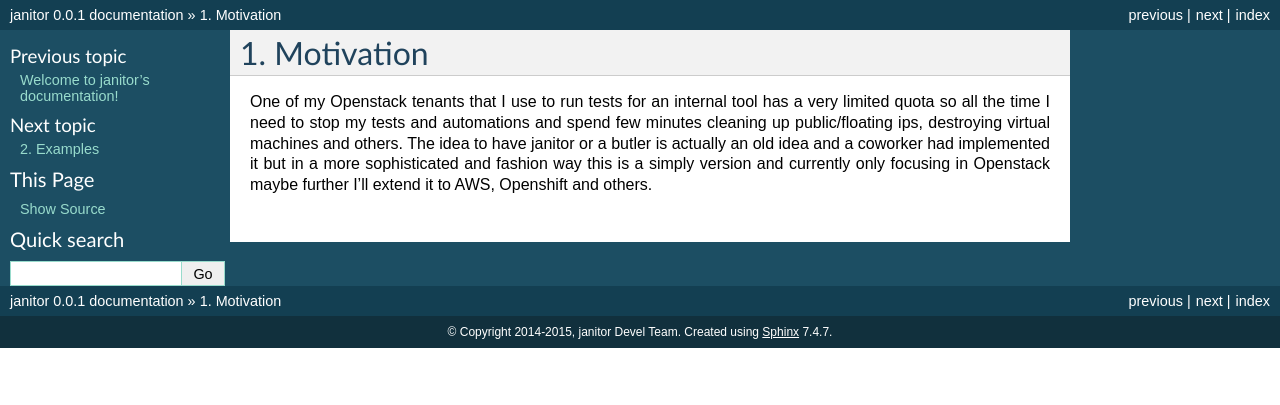
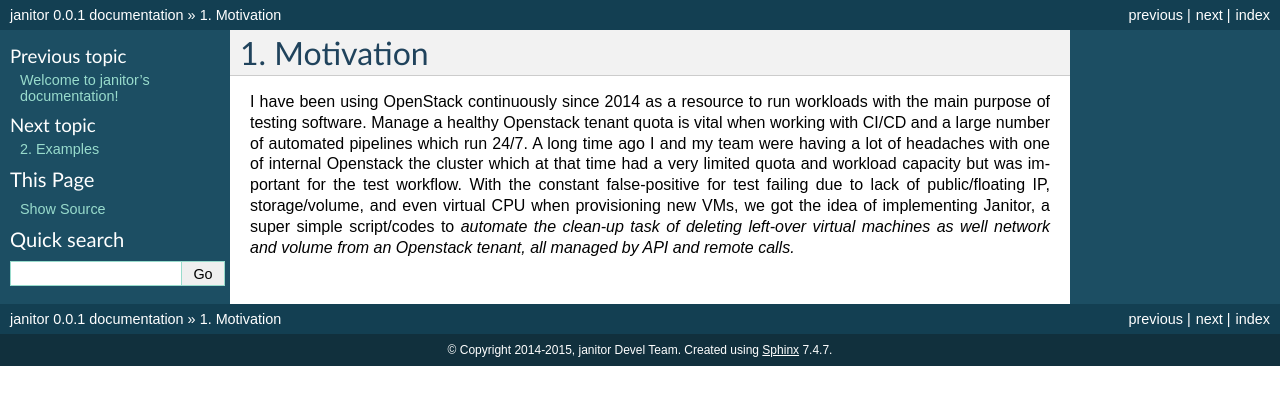
Before and after one commit to eduardocerqueira/janitor, a Sphinx documentation site: the page built from docs/source/motivation.rst, in a window 1280 px wide. Shown: the top 405 px of the page. Built offline with Sphinx 7.4.7, drawn with Linux system fonts in a browser that asks for light colours.

```diff
--- a/docs/source/examples.rst
+++ b/docs/source/examples.rst
@@ -14,6 +14,9 @@ clean up virtual machines and release floating ips for Openstack keep items decl
     source ~/mytenant-openrc.sh
 	janitor --openstack --whitelist /tmp/whitelist.txt
 
+or passing openrc as argument:
+
+    janitor openstack --openrc /root/openrc.sh --whitelist /var/lib/jenkins/workspace/janitor/janitor_whitelist.txt --keystone v3
 
 listing history for your janitor:
 
--- a/docs/source/motivation.rst
+++ b/docs/source/motivation.rst
@@ -4,10 +4,11 @@
 Motivation
 ==========
 
-One of my Openstack tenants that I use to run tests for an internal tool has
-a very limited quota so all the time I need to stop my tests and automations
-and spend few minutes cleaning up public/floating ips, destroying
-virtual machines and others. The idea to have janitor or a butler is actually
-an old idea and a coworker had implemented it but in a more sophisticated
-and fashion way this is a simply version and currently only focusing in
-Openstack maybe further I'll extend it to AWS, Openshift and others.
+I have been using OpenStack continuously since 2014 as a resource to run workloads with the main purpose of
+testing software. Manage a healthy Openstack tenant quota is vital when working with CI/CD and a large number of
+automated pipelines which run 24/7. A long time ago I and my team were having a lot of headaches with one of internal
+Openstack the cluster which at that time had a very limited quota and workload capacity but was important for the
+test workflow. With the constant false-positive for test failing due to lack of public/floating IP, storage/volume,
+and even virtual CPU when provisioning new VMs, we got the idea of implementing Janitor, a super simple script/codes
+to `automate the clean-up task of deleting left-over virtual machines as well network and volume from an Openstack
+tenant, all managed by API and remote calls.`
--- a/setup.py
+++ b/setup.py
@@ -44,6 +44,7 @@ def get_install_requires():
                 requires.append(line)
     return requires, links
 
+
 install_requires, dependency_links = get_install_requires()
 
 setup(
```
Also changed, not shown: README.md (+92 -89 lines), 6 other files.
